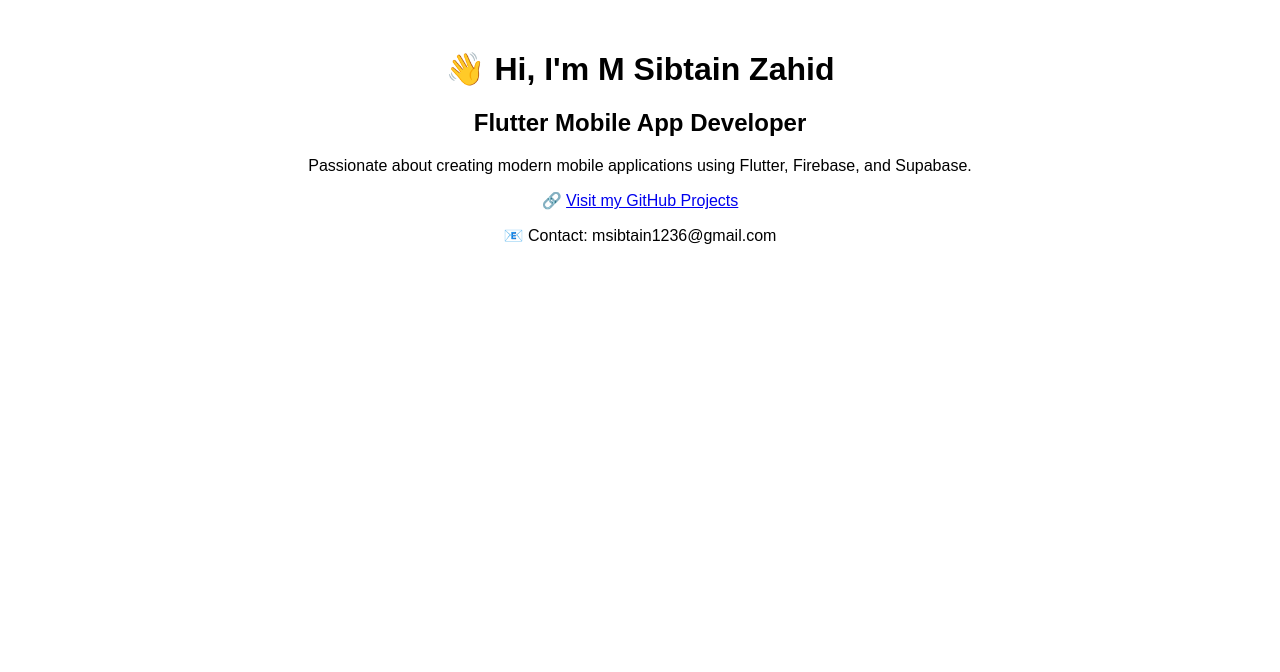
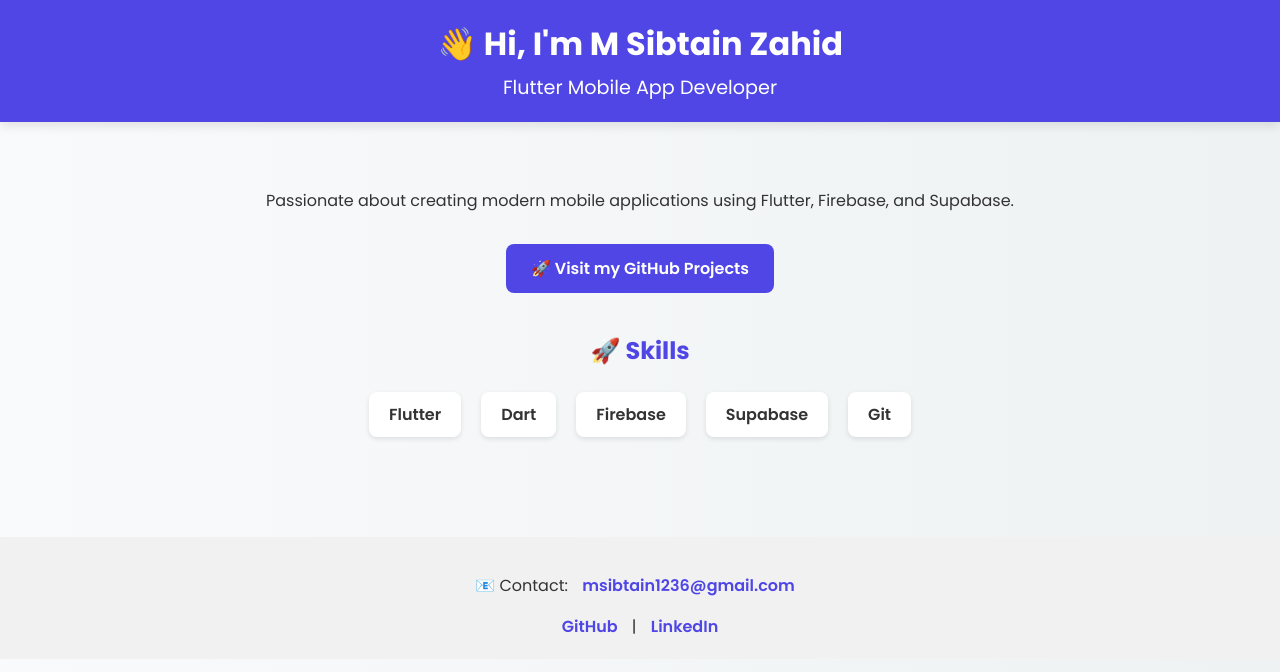
Before and after one commit to Sibtain-maker/Sibtain-maker.github.io, a plain HTML site: page index.html in a window 1280 px wide. Drawn offline with Linux system fonts and the light colour scheme.

Commit message:
Update index.html

```diff
--- a/index.html
+++ b/index.html
@@ -6,14 +6,125 @@
   <title>M Sibtain Zahid - Flutter Developer</title>
   <meta name="description" content="Flutter Mobile App Developer | Firebase | Supabase | UI/UX | GitHub Projects">
 
-  <!-- ✅ Google Site Verification -->
-  <meta name="google-site-verification" content="Rs6V5mGrn7uG0ZW6mY0N5t-RYqR-4yBffRdckn8J0cc" />
+  <!-- ✅ Google Fonts -->
+  <link href="https://fonts.googleapis.com/css2?family=Poppins:wght@400;600;700&display=swap" rel="stylesheet">
+
+  <!-- ✅ CSS Styles -->
+  <style>
+    body {
+      margin: 0;
+      font-family: 'Poppins', sans-serif;
+      background: linear-gradient(to right, #f9fafb, #eef2f3);
+      color: #333;
+      text-align: center;
+    }
+
+    header {
+      background: #4F46E5;
+      color: white;
+      padding: 20px;
+      box-shadow: 0 4px 10px rgba(0,0,0,0.1);
+    }
+
+    header h1 {
+      margin: 0;
+      font-size: 2rem;
+    }
+
+    header h2 {
+      margin: 5px 0 0;
+      font-size: 1.2rem;
+      font-weight: 400;
+    }
+
+    main {
+      padding: 50px 20px;
+    }
+
+    h3 {
+      margin-top: 40px;
+      font-size: 1.5rem;
+      color: #4F46E5;
+    }
+
+    .btn {
+      display: inline-block;
+      margin-top: 15px;
+      padding: 12px 25px;
+      background: #4F46E5;
+      color: white;
+      border-radius: 8px;
+      text-decoration: none;
+      font-weight: 600;
+      transition: 0.3s;
+    }
+
+    .btn:hover {
+      background: #3730A3;
+    }
+
+    .skills {
+      display: flex;
+      justify-content: center;
+      gap: 20px;
+      margin-top: 20px;
+      flex-wrap: wrap;
+    }
+
+    .skills span {
+      background: white;
+      padding: 10px 20px;
+      border-radius: 8px;
+      box-shadow: 0 2px 5px rgba(0,0,0,0.1);
+      font-weight: 600;
+    }
+
+    footer {
+      margin-top: 50px;
+      padding: 20px;
+      background: #f1f1f1;
+    }
+
+    footer a {
+      margin: 0 10px;
+      text-decoration: none;
+      color: #4F46E5;
+      font-weight: 600;
+    }
+
+    footer a:hover {
+      text-decoration: underline;
+    }
+  </style>
 </head>
-<body style="font-family: Arial, sans-serif; text-align: center; margin-top: 50px;">
-  <h1>👋 Hi, I'm M Sibtain Zahid</h1>
-  <h2>Flutter Mobile App Developer</h2>
-  <p>Passionate about creating modern mobile applications using Flutter, Firebase, and Supabase.</p>
-  <p>🔗 <a href="https://github.com/Sibtain-maker" target="_blank">Visit my GitHub Projects</a></p>
-  <p>📧 Contact: msibtain1236@gmail.com</p>
+<body>
+  <!-- ✅ Header -->
+  <header>
+    <h1>👋 Hi, I'm M Sibtain Zahid</h1>
+    <h2>Flutter Mobile App Developer</h2>
+  </header>
+
+  <!-- ✅ Main Content -->
+  <main>
+    <p>Passionate about creating modern mobile applications using Flutter, Firebase, and Supabase.</p>
+    <a class="btn" href="https://github.com/Sibtain-maker" target="_blank">🚀 Visit my GitHub Projects</a>
+
+    <!-- ✅ Skills Section -->
+    <h3>🚀 Skills</h3>
+    <div class="skills">
+      <span>Flutter</span>
+      <span>Dart</span>
+      <span>Firebase</span>
+      <span>Supabase</span>
+      <span>Git</span>
+    </div>
+  </main>
+
+  <!-- ✅ Footer -->
+  <footer>
+    <p>📧 Contact: <a href="mailto:msibtain1236@gmail.com">msibtain1236@gmail.com</a></p>
+    <a href="https://github.com/Sibtain-maker" target="_blank">GitHub</a> |
+    <a href="https://linkedin.com/in/your-profile" target="_blank">LinkedIn</a>
+  </footer>
 </body>
 </html>
```
